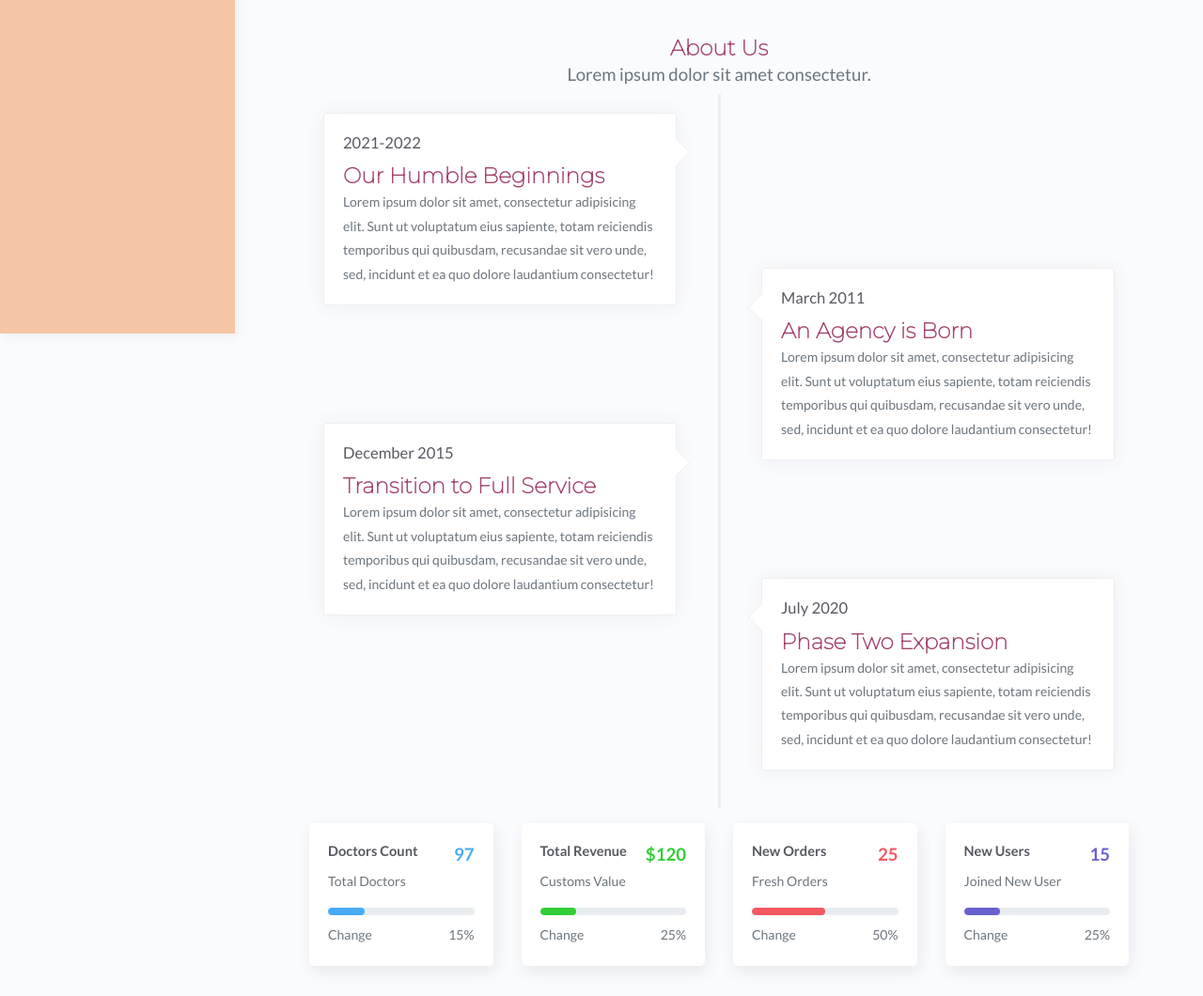
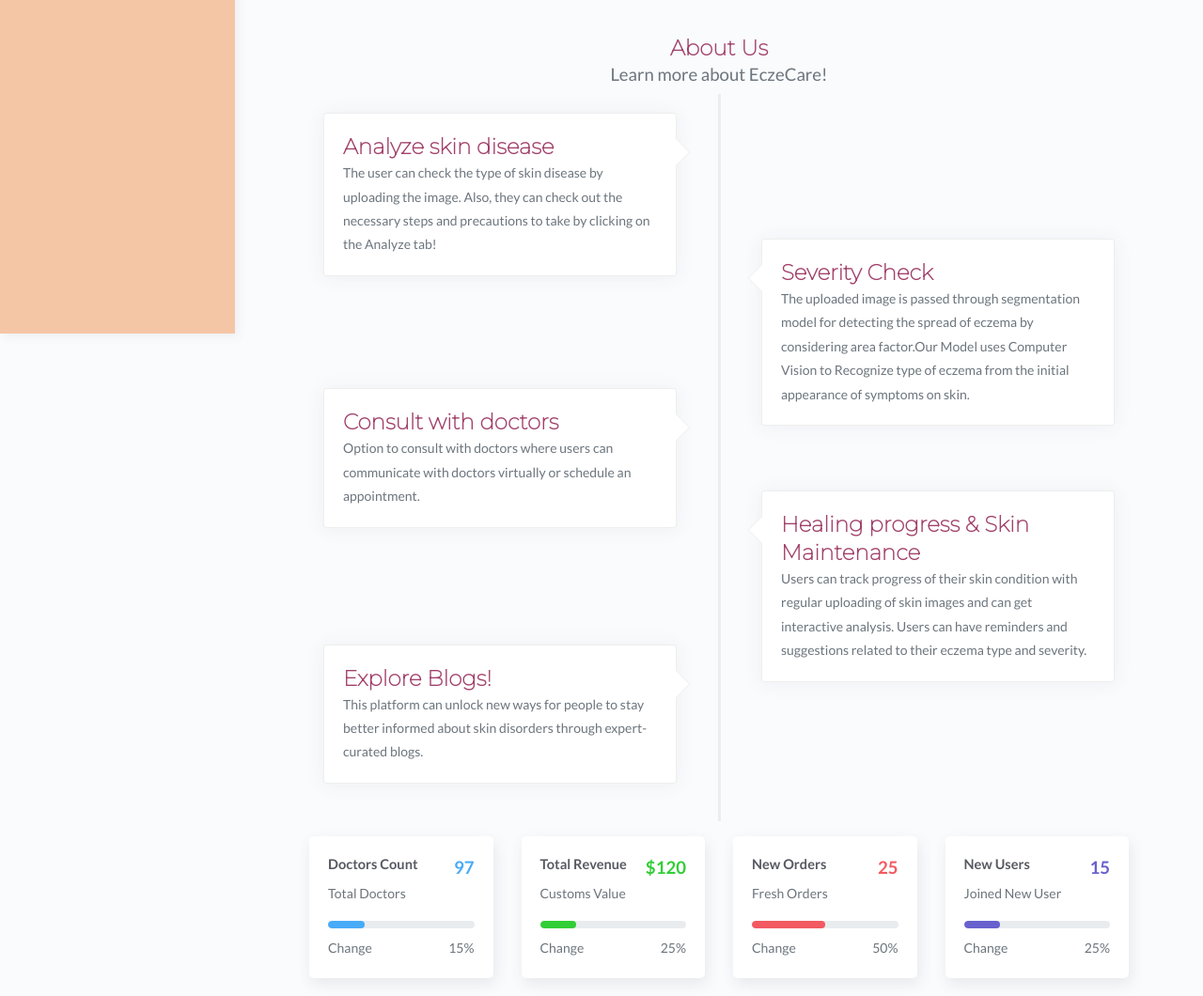
Before and after one commit to KamaljeetSahoo/EczeCare, a Django app: page / in a window 1280 px wide. Shown: the part 445-1505 px from the top of the page at 94% size. Run offline with Django 4.2, Linux system fonts and the light colour scheme; some libraries are stand-ins or nearby versions.

Commit message:
Update landing_page.html

```diff
--- a/templates/pages/landing_page.html
+++ b/templates/pages/landing_page.html
@@ -21,43 +21,48 @@
 				<div class="container">
 					<div class="text-center">
 						<h2 class="page-title"><bold>About Us</bold></h2>
-						<h3 class="section-subheading text-muted">Lorem ipsum dolor sit amet consectetur.</h3>
+						<h3 class="section-subheading text-muted">Learn more about EczeCare!</h3>
 					</div>
 					<ul class="timeline">
 						<li>
 							<div class="timeline-panel">
 								<div class="timeline-heading">
-									<h4>2021-2022</h4>
-									<h4 class="page-title">Our Humble Beginnings</h4>
+									<h4 class="page-title">Analyze skin disease</h4>
 								</div>
-								<div class="timeline-body"><p class="text-muted">Lorem ipsum dolor sit amet, consectetur adipisicing elit. Sunt ut voluptatum eius sapiente, totam reiciendis temporibus qui quibusdam, recusandae sit vero unde, sed, incidunt et ea quo dolore laudantium consectetur!</p></div>
+								<div class="timeline-body"><p class="text-muted">The user can check the type of skin disease by uploading the image. Also, they can check out the necessary steps and precautions to take by clicking on the Analyze tab!</p></div>
 							</div>
 						</li>
 						<li class="timeline-inverted">
 							<div class="timeline-panel">
 								<div class="timeline-heading">
-									<h4>March 2011</h4>
-									<h4 class="page-title">An Agency is Born</h4>
+									<h4 class="page-title">Severity Check</h4>
 								</div>
-								<div class="timeline-body"><p class="text-muted">Lorem ipsum dolor sit amet, consectetur adipisicing elit. Sunt ut voluptatum eius sapiente, totam reiciendis temporibus qui quibusdam, recusandae sit vero unde, sed, incidunt et ea quo dolore laudantium consectetur!</p></div>
+								<div class="timeline-body"><p class="text-muted">The uploaded image is passed through segmentation model for detecting the spread of eczema by considering area factor.Our Model  uses Computer Vision to Recognize type of eczema from the initial appearance of symptoms on skin.
+								</p></div>
 							</div>
 						</li>
 						<li>
 							<div class="timeline-panel">
 								<div class="timeline-heading">
-									<h4>December 2015</h4>
-									<h4 class="page-title">Transition to Full Service</h4>
+									<h4 class="page-title">Consult with doctors</h4>
 								</div>
-								<div class="timeline-body"><p class="text-muted">Lorem ipsum dolor sit amet, consectetur adipisicing elit. Sunt ut voluptatum eius sapiente, totam reiciendis temporibus qui quibusdam, recusandae sit vero unde, sed, incidunt et ea quo dolore laudantium consectetur!</p></div>
+								<div class="timeline-body"><p class="text-muted">Option to consult with doctors where users can communicate with doctors virtually or schedule an appointment.</p></div>
 							</div>
 						</li>
 						<li class="timeline-inverted">
 							<div class="timeline-panel">
 								<div class="timeline-heading">
-									<h4>July 2020</h4>
-									<h4 class="page-title">Phase Two Expansion</h4>
+									<h4 class="page-title">Healing progress & Skin Maintenance</h4>
 								</div>
-								<div class="timeline-body"><p class="text-muted">Lorem ipsum dolor sit amet, consectetur adipisicing elit. Sunt ut voluptatum eius sapiente, totam reiciendis temporibus qui quibusdam, recusandae sit vero unde, sed, incidunt et ea quo dolore laudantium consectetur!</p></div>
+								<div class="timeline-body"><p class="text-muted">Users can track progress of their skin condition with regular uploading of skin images and can get interactive analysis. Users can have reminders and suggestions related to their eczema type and severity.</p></div>
+							</div>
+						</li>
+						<li>
+							<div class="timeline-panel">
+								<div class="timeline-heading">
+									<h4 class="page-title">Explore Blogs!</h4>
+								</div>
+								<div class="timeline-body"><p class="text-muted">This platform can unlock new ways for people to stay better informed about skin disorders through expert-curated blogs.</p></div>
 							</div>
 						</li>
 					</ul>
```
